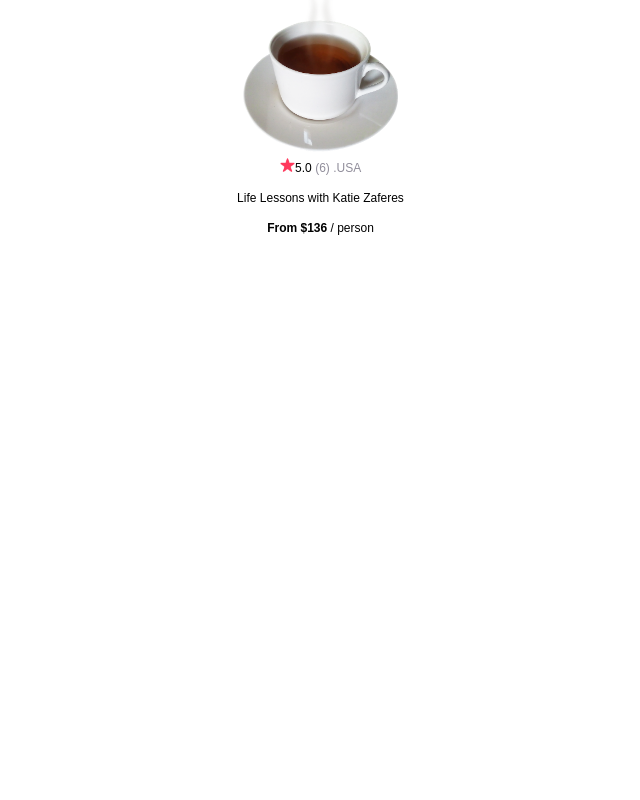
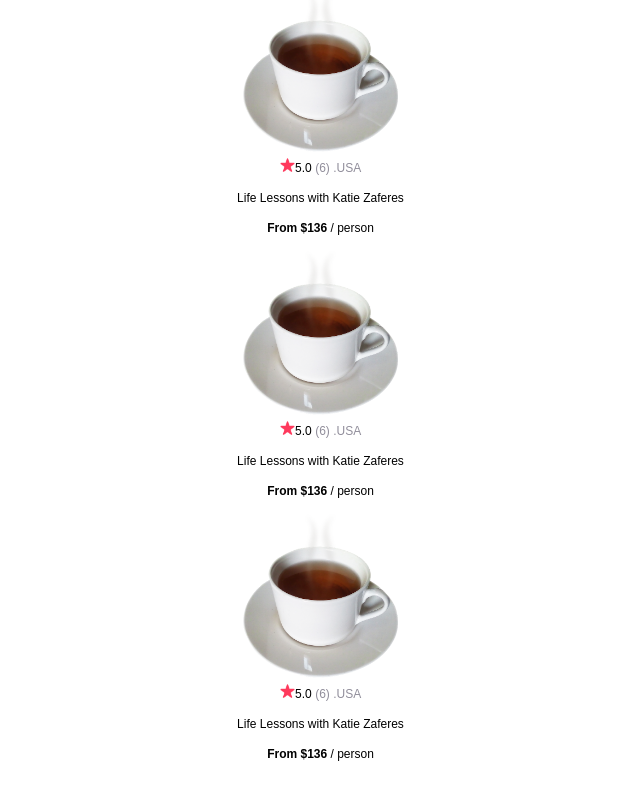
Before and after one commit to Mustafa86368/ReactProjekt, a React (Vite) app in the folder my-project2/: page / in a window 1280 px wide. Shown: the part 526-1326 px from the top of the page, without its empty margins (139-779 px from the left). Before the commit the page ends 807 px from the top, so only its background shows below. Built offline with nearby package versions, Linux system fonts and the light colour scheme.

Commit message:
add components

```diff
--- a/my-project2/src/App.jsx
+++ b/my-project2/src/App.jsx
@@ -16,6 +16,8 @@ function App() {
       <Navbar />
     <Hero />
     <Card />
+    <Card />
+    <Card />
       <Main />
 
     </div>
--- a/my-project2/src/components/Card.jsx
+++ b/my-project2/src/components/Card.jsx
@@ -1,6 +1,6 @@
 import React from 'react'
 
-const Card = () => {
+const Card = (props) => {
   return (
     <div className='card'>
         <img src="./src/assets/kahve.png" alt="" className='card--image'/>
```
